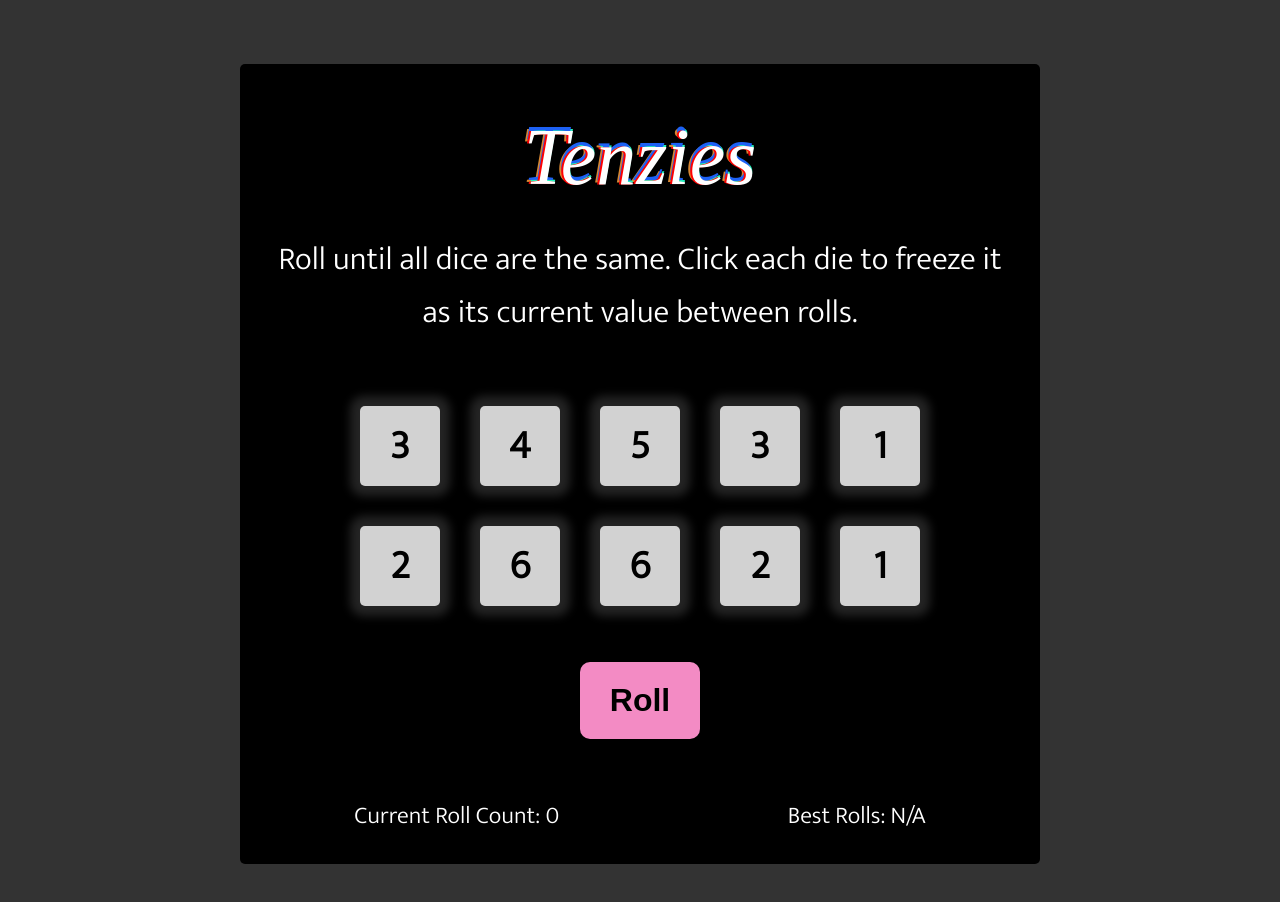
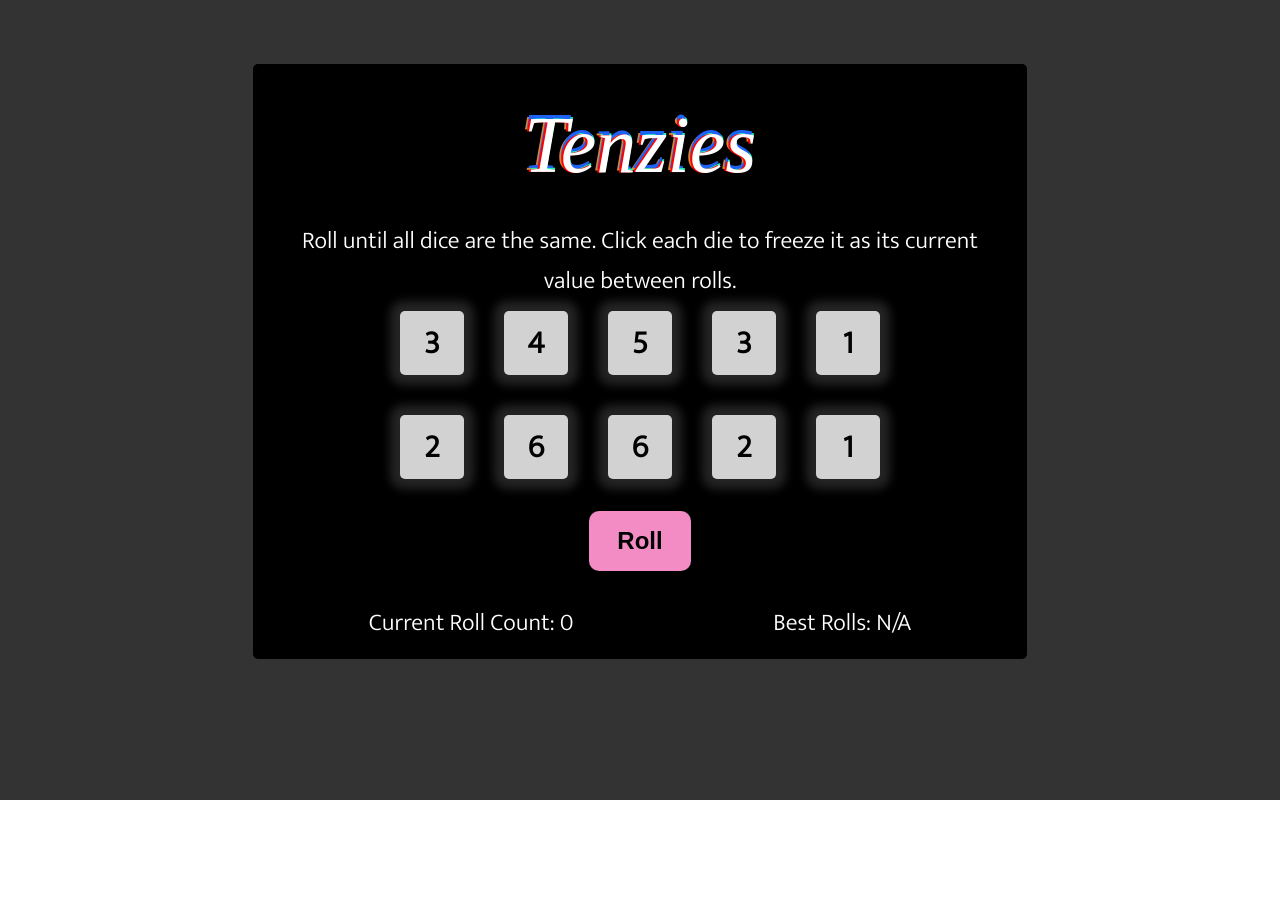
Before and after one commit to ani2311/react-tenzies, a React (Create React App) app: page / in a window 1280 px wide. Shown: the top 902 px of the page. After the commit the page ends 800 px from the top, so only its background shows below. Built offline with nearby package versions, Linux system fonts and the light colour scheme; a web font is replaced by a local one.

Commit message:
:lipstick: #2, adjustable size

```diff
--- a/src/index.css
+++ b/src/index.css
@@ -7,21 +7,23 @@
 #root {
   background: #333;
   padding: 5%;
-  height: 100%;
+  height: 100vh;
   box-sizing: border-box;
+
 }
 
 .App {
   background-color: rgb(0, 0, 0);
   border-radius: 5px;
-  width: 800px;
-  height: 800px;
+  width: calc(70% - 4em);
+  padding: 1rem;
   margin: auto;
   display: flex;
   flex-direction: column;
   justify-content: space-around;
   align-items: center;
   font-family: 'Mukta', sans-serif;
+  flex: 1;
 }
 
 .header h1{
@@ -40,15 +42,15 @@
 
 .header p {
   color: #fff;
-  font-size: 2rem;
+  font-size: 1.5rem;
   display: block;
   padding: 10px 30px;
   text-align: center;
 }
 
 .dice-face {
-  height: 80px;
-  width: 80px;
+  height: 4rem;
+  width: 4rem;
   background-color: rgb(210, 210, 210);
   display: flex;
   justify-content: center;
@@ -68,7 +70,7 @@
 }
 
 .dice-face p {
-  font-size: 2.5rem;
+  font-size: 2rem;
   font-weight: 700;
 }
 
@@ -82,14 +84,14 @@
 }
 
 button {
-  padding: 20px 30px;
+  padding: 1rem 1.8rem;
+  font-size: 1.5rem;
   background:rgb(243, 139, 196);
-  font-size: 2rem;
   font-weight: 700;
   border-radius: 10px;
   border: none;
   cursor: pointer;
-  margin: auto;
+  margin: 2rem auto;
 }
 
 button:hover {
```
